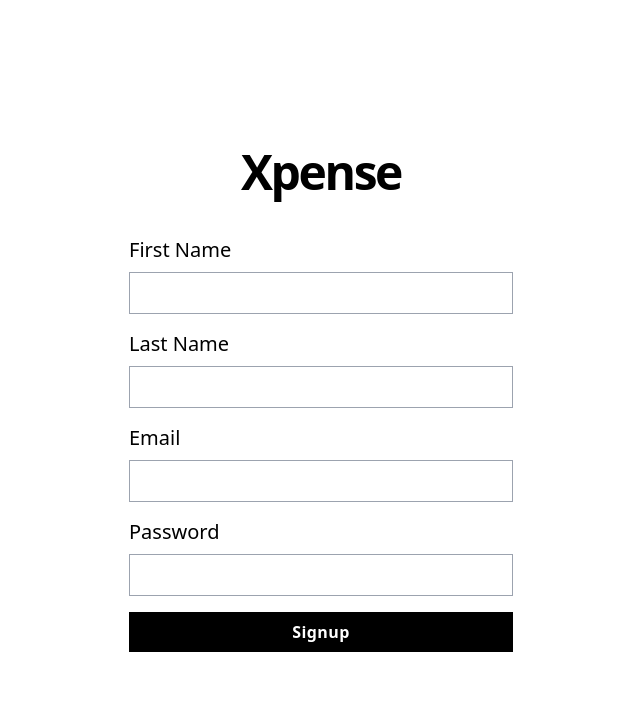
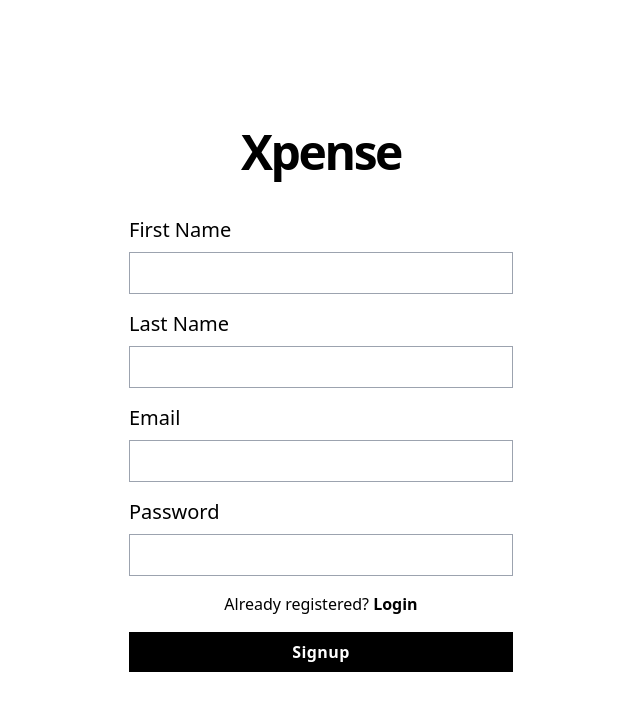
Before and after one commit to alllenshibu/xpense, a Next.js app in the folder apps/client/: page /signup in a window 1280 px wide. Shown: the top 710 px of the page, without its empty margins (319-959 px from the left). Built offline with nearby package versions, Linux system fonts and the light colour scheme.

Commit message:
signup login link

```diff
--- a/apps/client/src/pages/login/index.js
+++ b/apps/client/src/pages/login/index.js
@@ -1,5 +1,6 @@
 import React, { useState } from 'react';
 import { useRouter } from 'next/router';
+import Link from 'next/link';
 
 import axios from 'axios';
 
@@ -50,6 +51,14 @@ export default function Login() {
           <label htmlFor="password">Password</label>
           <input id="password" name="password" type="password" value={user.password} />
         </div>
+        <div className="flex justify-center items-center">
+          <p>
+            New here?{' '}
+            <Link className="font-bold" href="/signup">
+              Signup
+            </Link>
+          </p>
+        </div>
         <div>
           <button onClick={handleSubmit} type="submit" className="w-auto btn btn-primary">
             Login
--- a/apps/client/src/pages/signup/index.js
+++ b/apps/client/src/pages/signup/index.js
@@ -2,6 +2,7 @@ import React, { useState } from 'react';
 import { useRouter } from 'next/router';
 
 import axios from 'axios';
+import Link from 'next/link';
 
 export default function Signup() {
   const router = useRouter();
@@ -58,6 +59,14 @@ export default function Signup() {
           <label htmlFor="password">Password</label>
           <input id="password" name="password" type="password" value={user.password} />
         </div>
+        <div className="flex justify-center items-center">
+          <p>
+            Already registered?{' '}
+            <Link className="font-bold" href="/login">
+              Login
+            </Link>
+          </p>
+        </div>
         <div>
           <button onClick={handleSubmit} type="submit" className="w-auto btn btn-primary">
             Signup
```
